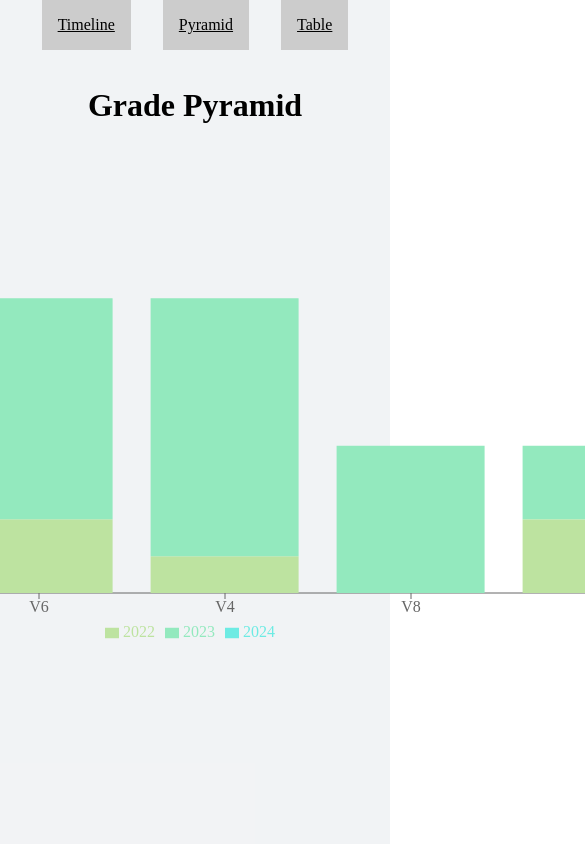
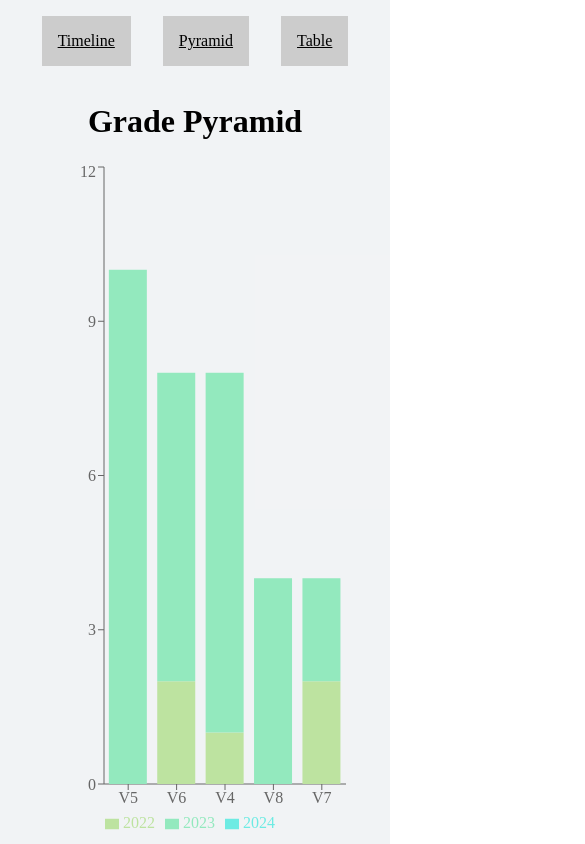
Before and after one commit to TheScendant/ModernSendStatsClient, a React (Create React App) app: page /pyramid in a window 390 px wide. Shown: the top 844 px of the page, 585 px wide, since content can reach past the window. Built offline with nearby package versions, Linux system fonts and the light colour scheme.

Commit message:
responsive container (#4)

```diff
--- a/src/Navigation.tsx
+++ b/src/Navigation.tsx
@@ -5,6 +5,7 @@ const NavigationWrapper = styled.div`
   display: flex;
   gap: 2rem;
   margin-bottom: 1rem;
+  margin-top: 1rem;
 `;
 
 const StyledLink = styled(Link)`
--- a/src/PyramidGraph.tsx
+++ b/src/PyramidGraph.tsx
@@ -1,5 +1,6 @@
 import {
-  BarChart, Bar, XAxis, YAxis, Legend
+  BarChart, Bar, XAxis, YAxis, Legend,
+  ResponsiveContainer,
 } from 'recharts';
 import { useSendContext } from './contexts/SendContext';
 
@@ -9,7 +10,8 @@ export const PyramidGraph = () => {
   return (
     <>
       <h1>Grade Pyramid</h1>
-      <BarChart width={1000} height={500} data={pyramidData} >
+      <ResponsiveContainer width="80%" height="80%">
+        <BarChart data={pyramidData} >
           <XAxis dataKey="grade" />
           <YAxis />
           <Legend />
@@ -17,6 +19,7 @@ export const PyramidGraph = () => {
           <Bar dataKey="2023" stackId="a" fill="rgb(147, 233, 190)" />
           <Bar dataKey="2024" stackId="a" fill="rgb(109, 235, 227)" />
         </BarChart>
+      </ResponsiveContainer>
     </>
   )
 }
--- a/src/TimelineGraph.tsx
+++ b/src/TimelineGraph.tsx
@@ -1,5 +1,6 @@
 import {
-  BarChart, Bar, XAxis, YAxis, Legend
+  BarChart, Bar, XAxis, YAxis, Legend,
+  ResponsiveContainer
 } from 'recharts';
 import { useSendContext } from './contexts/SendContext';
 
@@ -10,7 +11,8 @@ export const TimelineGraph = () => {
   return (
     <>
       <h1>Boulder Timeline</h1>
-      <BarChart width={1000} height={500} data={timelineData} >
+      <ResponsiveContainer width="80%" height="80%">
+        <BarChart data={timelineData}>
           <XAxis dataKey="year" />
           <YAxis />
           <Legend />
@@ -20,6 +22,7 @@ export const TimelineGraph = () => {
           <Bar dataKey="V7" stackId="a" fill="rgb(147, 233, 190)" />
           <Bar dataKey="V8" stackId="a" fill="rgb(109, 235, 227)" />
         </BarChart>
+      </ResponsiveContainer>
     </>
   )
 }
```
Lines whose indentation alone changed are shown as unchanged.
